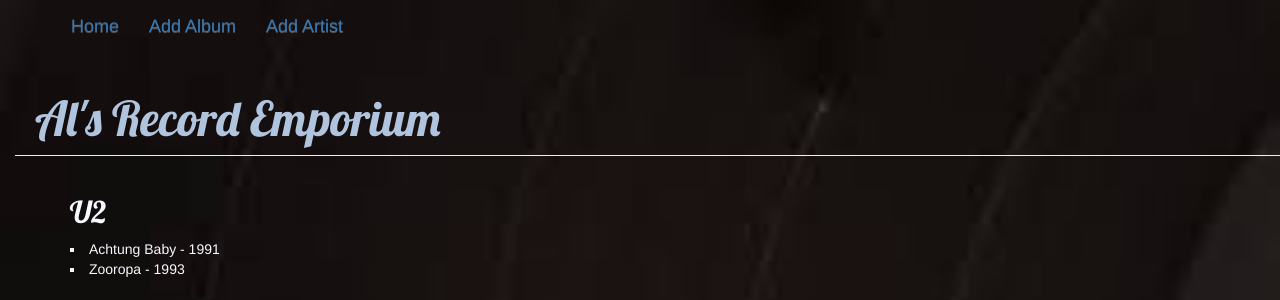
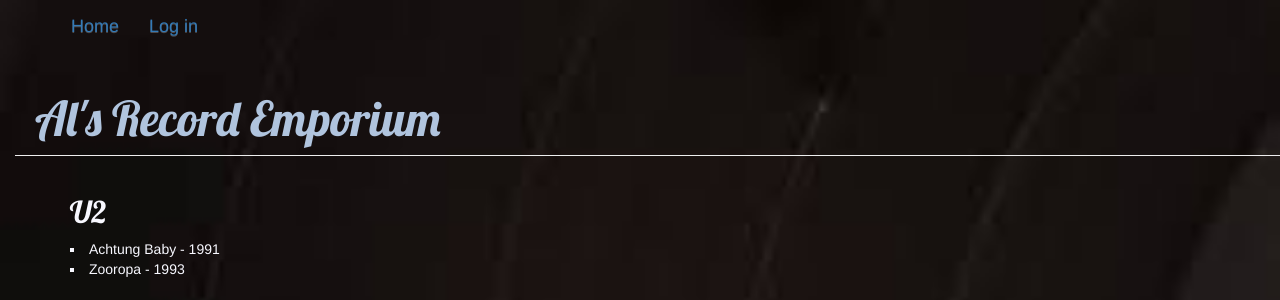
Before and after one commit to IanGHill/Python_Django_Record_Shop, a Django app: page /inventory/ in a window 1280 px wide. Shown: the top 300 px of the page. Run offline with Django 3.2, Linux system fonts and the light colour scheme; data comes from the database, SQL or seed files in the repository; some libraries are stand-ins or nearby versions.

Commit message:
add logout function

```diff
--- a/record_store/record_store/urls.py
+++ b/record_store/record_store/urls.py
@@ -15,10 +15,11 @@
 """
 from django.contrib import admin
 from django.urls import path, include
-from django.contrib.auth.views import LoginView
+from django.contrib.auth.views import LoginView, LogoutView
 
 urlpatterns = [
     path('inventory/', include('inventory.urls')),
     path('admin/', admin.site.urls),
     path('accounts/login/', LoginView.as_view(), name='login'),
+    path('accounts/logout/', LogoutView.as_view(next_page='/inventory'), name='logout'),
 ]
--- a/record_store/templates/base.html
+++ b/record_store/templates/base.html
@@ -17,8 +17,17 @@
 				<nav class="navbar navbar-expand-lg">
 					<ul class="navbar-nav">
 						<li class="nav"><a class="navbar-brand" href="{% url 'index' %}">Home</a></li>
-						<li class="nav"><a class="navbar-brand" href="{% url 'album_new' %}">Add Album</a></li>
-						<li class="nav"><a class="navbar-brand" href="{% url 'artist_new' %}">Add Artist</a></li>
+						{% if user.is_authenticated %}
+						<li class="nav"><a class="navbar-brand " href="{% url 'album_new' %}" >Add Album</a></li>
+						<li class="nav"><a class="navbar-brand " href="{% url 'artist_new' %}" >Add Artist</a></li>
+					</div>
+					<div >
+						<p class="welcome">Hello {{ user.first_name }} <small>(<a href="{% url 'logout' %}">Log out</a>)</small></p>
+					</div>
+					{% else %}
+					<li class="nav"><a class="navbar-brand " href="{% url 'login' %}">Log in</a></li>
+				</div>
+					{% endif %}
 				</ul>
 			</nav>
 		</div>
```
